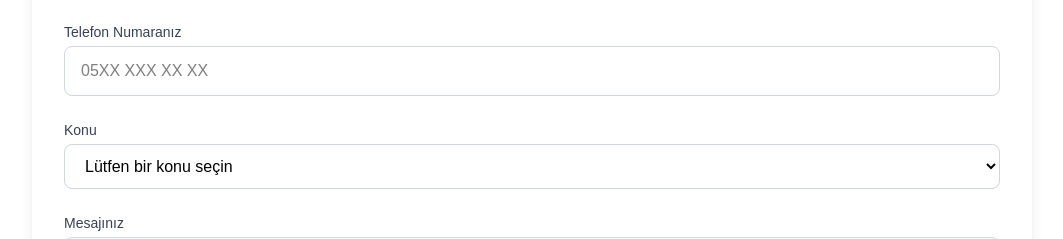
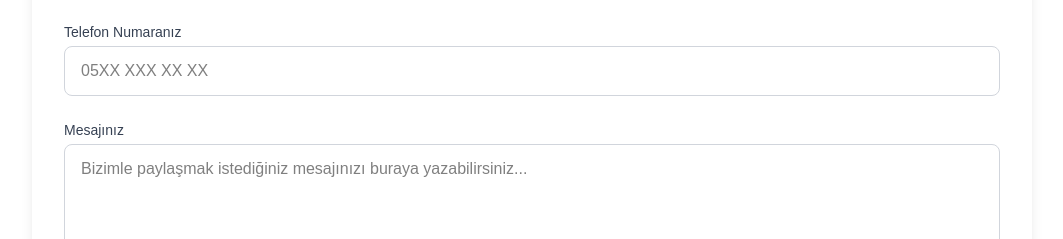
Before and after one commit to meertseker/manufacturer-website, a Next.js app: page / in a window 1280 px wide. Shown: the part 2309-2548 px from the top of the page, without its empty margins (108-1171 px from the left). Built offline with nearby package versions, Linux system fonts and the light colour scheme; no server answers.

Commit message:
dropdown deleted

```diff
--- a/app/components/Contact.tsx
+++ b/app/components/Contact.tsx
@@ -24,17 +24,6 @@ type ContentType = {
         label: string;
         placeholder: string;
       };
-      subject: {
-        label: string;
-        placeholder: string;
-        options: {
-          registration: string;
-          program: string;
-          price: string;
-          visit: string;
-          other: string;
-        };
-      };
       message: {
         label: string;
         placeholder: string;
@@ -60,17 +49,6 @@ type ContentType = {
       phone: {
         label: string;
         placeholder: string;
-      };
-      subject: {
-        label: string;
-        placeholder: string;
-        options: {
-          registration: string;
-          program: string;
-          price: string;
-          visit: string;
-          other: string;
-        };
       };
       message: {
         label: string;
@@ -109,17 +87,6 @@ const Contact = () => {
           label: 'Telefon Numaranız',
           placeholder: '05XX XXX XX XX',
         },
-        subject: {
-          label: 'Konu',
-          placeholder: 'Lütfen bir konu seçin',
-          options: {
-            registration: 'Kayıt Bilgileri',
-            program: 'Eğitim Programları',
-            price: 'Fiyat Bilgisi',
-            visit: 'Ziyaret Talebi',
-            other: 'Diğer',
-          },
-        },
         message: {
           label: 'Mesajınız',
           placeholder: 'Bizimle paylaşmak istediğiniz mesajınızı buraya yazabilirsiniz...',
@@ -145,17 +112,6 @@ const Contact = () => {
         phone: {
           label: 'Phone Number',
           placeholder: '05XX XXX XX XX',
-        },
-        subject: {
-          label: 'Subject',
-          placeholder: 'Please select a subject',
-          options: {
-            registration: 'Registration Information',
-            program: 'Educational Programs',
-            price: 'Price Information',
-            visit: 'Visit Request',
-            other: 'Other',
-          },
         },
         message: {
           label: 'Your Message',
@@ -202,7 +158,6 @@ const Contact = () => {
         name: (form.querySelector('#name') as HTMLInputElement)?.value,
         email: (form.querySelector('#email') as HTMLInputElement)?.value,
         phone: (form.querySelector('#phone') as HTMLInputElement)?.value,
-        subject: (form.querySelector('#subject') as HTMLSelectElement)?.value,
         message: (form.querySelector('#message') as HTMLTextAreaElement)?.value,
         'g-recaptcha-response': captchaToken,
       };
@@ -291,27 +246,6 @@ const Contact = () => {
                 />
               </div>
 
-              {/* Subject Field */}
-              <div className="mt-6">
-                <label htmlFor="subject" className="block text-sm font-medium text-gray-700 mb-1">
-                  {t.form.subject.label}
-                </label>
-                <select
-                  id="subject"
-                  name="subject"
-                  className="w-full px-4 py-3 rounded-lg border border-gray-300 focus:ring-2 focus:ring-blue-500 focus:border-purple-500"
-                  required
-                  defaultValue=""
-                >
-                  <option value="" disabled>{t.form.subject.placeholder}</option>
-                  <option value="kayit">{t.form.subject.options.registration}</option>
-                  <option value="program">{t.form.subject.options.program}</option>
-                  <option value="fiyat">{t.form.subject.options.price}</option>
-                  <option value="ziyaret">{t.form.subject.options.visit}</option>
-                  <option value="diger">{t.form.subject.options.other}</option>
-                </select>
-              </div>
-
               {/* Message Field */}
               <div className="mt-6">
                 <label htmlFor="message" className="block text-sm font-medium text-gray-700 mb-1">
```
